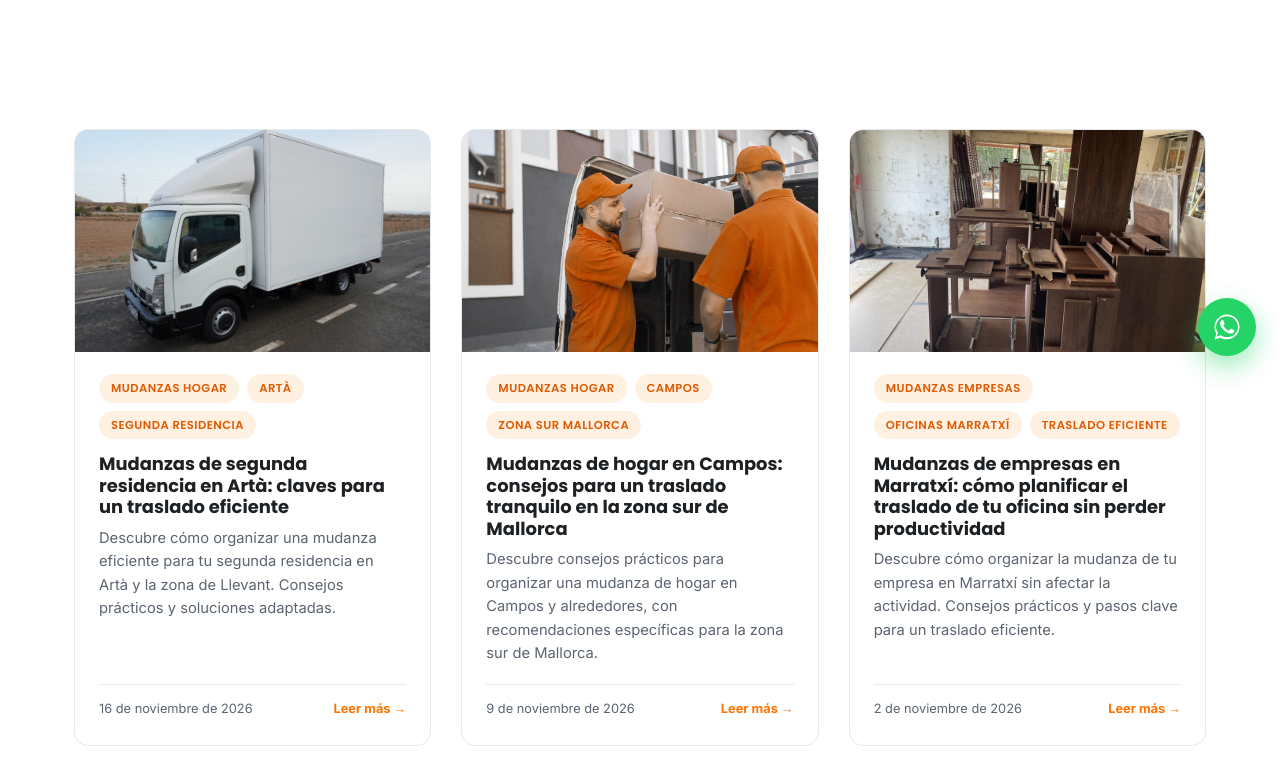
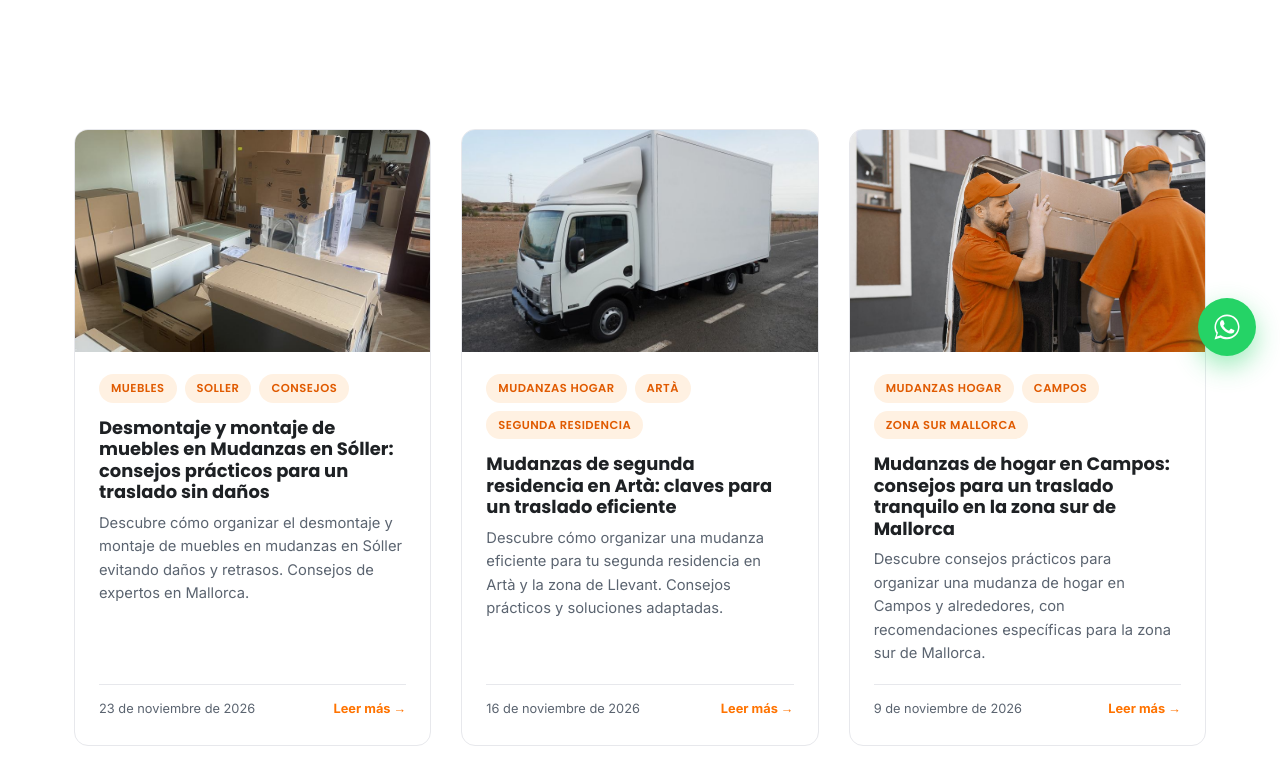
Before and after one commit to hlpzai/mallorca-transportes-web, a plain HTML site: page blog/index.html in a window 1280 px wide. Shown: the part 420-1194 px from the top of the page. Drawn offline with Linux system fonts and the light colour scheme.

Commit message:
Blog: publica "Desmontaje y montaje de muebles en Mudanzas en Sóller: consejos prácticos para un traslado sin daños" (automático)

```diff
--- a/blog/index.html
+++ b/blog/index.html
@@ -84,6 +84,24 @@
     <div class="container">
       <div class="blog-grid">
         <!-- NEXT_ARTICLE_CARD -->
+        <article class="blog-card">
+          <a href="desmontaje-montaje-muebles-mudanzas-soller.html" class="blog-card-image">
+            <img src="../img/trabajo-mudanza-01.jpg" alt="Mudanza de vivienda con cajas embaladas en Mallorca" loading="lazy" width="900" height="563">
+          </a>
+          <div class="blog-card-body">
+            <div class="tag-row">
+              <span class="tag-pill">muebles</span>
+            <span class="tag-pill">soller</span>
+            <span class="tag-pill">consejos</span>
+            </div>
+            <h3><a href="desmontaje-montaje-muebles-mudanzas-soller.html">Desmontaje y montaje de muebles en Mudanzas en Sóller: consejos prácticos para un traslado sin daños</a></h3>
+            <p>Descubre cómo organizar el desmontaje y montaje de muebles en mudanzas en Sóller evitando daños y retrasos. Consejos de expertos en Mallorca.</p>
+            <div class="blog-card-meta">
+              <span>23 de noviembre de 2026</span>
+              <a href="desmontaje-montaje-muebles-mudanzas-soller.html">Leer más →</a>
+            </div>
+          </div>
+        </article>
         <article class="blog-card">
           <a href="mudanzas-segunda-residencia-arta-claves-traslado-eficiente.html" class="blog-card-image">
             <img src="../img/camion-transporte-mallorca.jpg" alt="Camión de Mallorca Transportes para transporte de muebles" loading="lazy" width="900" height="563">
```
